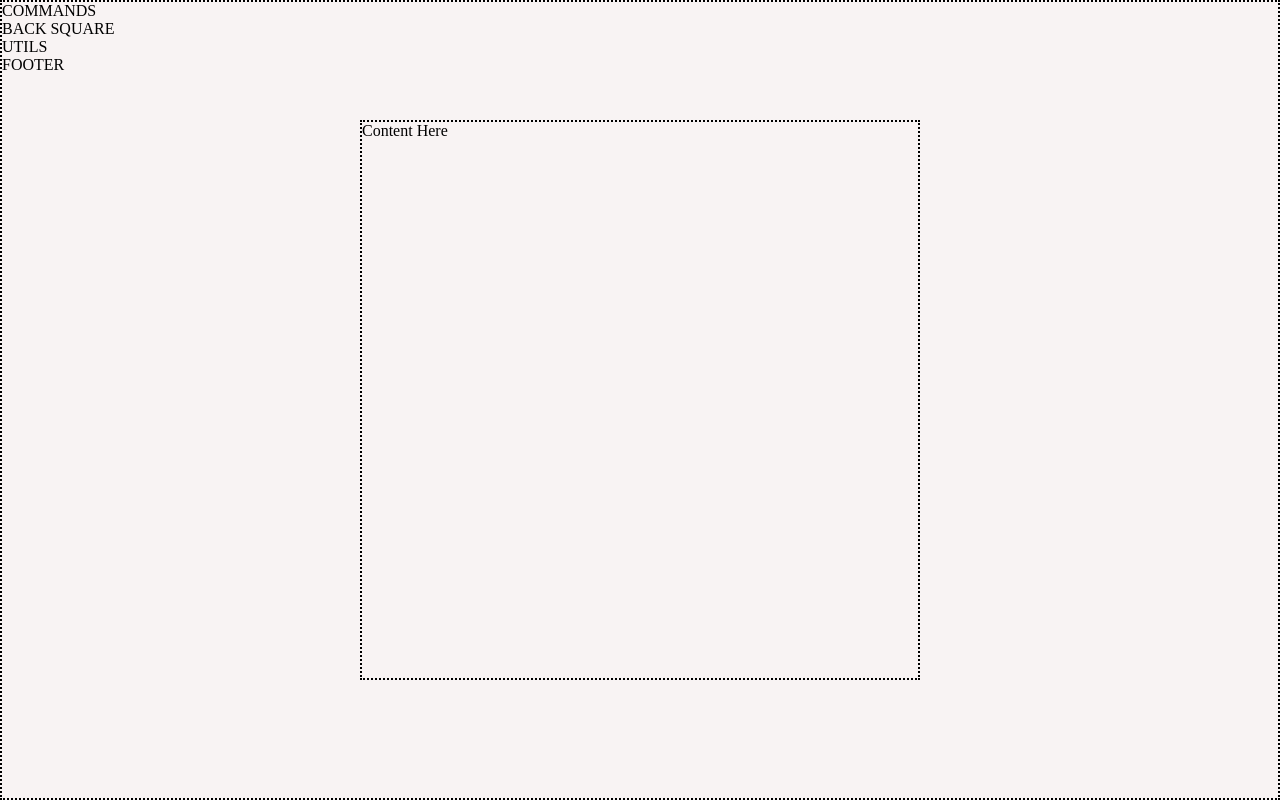
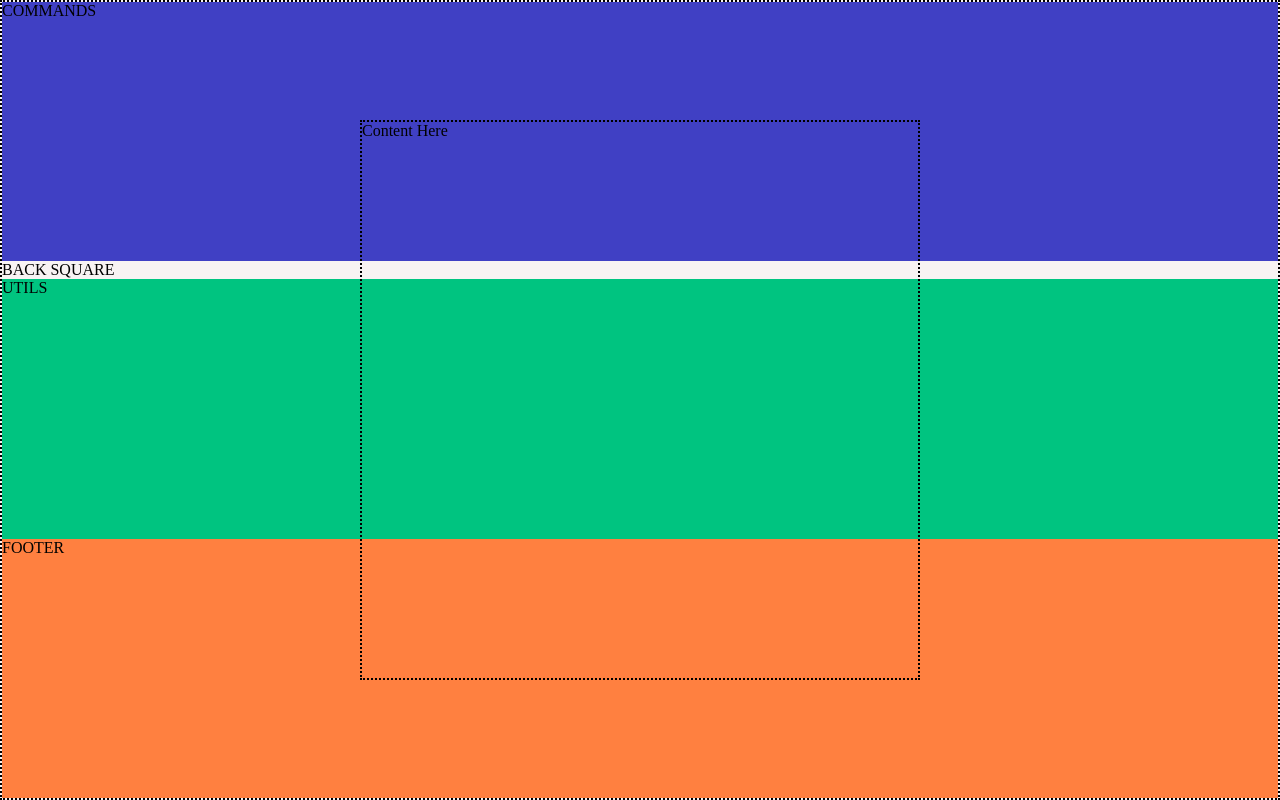
Before and after one commit to danielebarell/02-MD-TestingGUI, a plain HTML site: page index.html in a window 1280 px wide. Drawn offline with Linux system fonts and the light colour scheme.

Commit message:
page layout style component init

```diff
--- a/css/page-layout.css
+++ b/css/page-layout.css
@@ -7,5 +7,40 @@
     height: var(--page-height);
     width: var(--page-width);
     border: 2px dotted;
-
+    /*
+        just some colors for page layout different part
+    */
+    --color-bg-command: rgba(64,64,196,1);
+    --color-bg-utils: rgba(0,196,128,1);
+    --color-bg-footer: rgba(255,128,64,1);
+    /*
+        use grid method for laying out
+    */
+    display: grid;
 }
+.page-layout-vertical{
+    grid-template-areas:"cmd . utl"
+                      "cmd . utl"
+                      "ftr ftr ftr";
+    grid-template-columns: 1fr auto 1fr;
+    grid-template-rows: auto 1fr;
+}
+.page-layout-horizontal{
+    grid-template-areas:"cmd"
+                      "."
+                      "utl"
+                      "ftr";
+    grid-template-rows: 1fr auto 1fr 1fr;
+}
+.page-layout > .command-panel{
+    background-color: var(--color-bg-command);
+    grid-area: cmd;
+}
+.page-layout > .utils-panel{
+    background-color: var(--color-bg-utils);
+    grid-area: utl;
+}
+.page-layout > .footer{
+    background-color: var(--color-bg-footer);
+    grid-area: ftr;
+}
--- a/index.html
+++ b/index.html
@@ -2,17 +2,17 @@
 <html lang="en">
 <head>
     <meta charset="UTF-8">
-    <title>01-MD Perfect Square</title>
+    <title>02-MD Testing GUI</title>
     <link rel="stylesheet" href="style.css"/>
     <link rel="stylesheet" href="css/page-layout.css">
     <link rel="stylesheet" href="css/perfect-square.css">
 </head>
 <body>
 <div class="page-layout" id="page">
-    <aside>COMMANDS</aside>
+    <aside class="command-panel">COMMANDS</aside>
     <div>BACK SQUARE</div>
-    <aside>UTILS</aside>
-    <footer>FOOTER</footer>
+    <aside class="utils-panel">UTILS</aside>
+    <footer class="footer">FOOTER</footer>
 </div>
 <main id="shape-container" class="square">
     <div class="square-inner">
--- a/js/page-layout.js
+++ b/js/page-layout.js
@@ -1,13 +1,19 @@
 export class PageLayout{
     __page;
+    __VERTICAL_STYLE = 'page-layout-vertical';
+    __HORIZONAL_STYLE = 'page-layout-horizontal';
     constructor(target) {
         this.__page = target;
         console.log('PageLayout constructor',this.__page);
     }
     applyHorizontal(){
         console.log('PageLayout applyHorizontal');
+        this.__page.classList.add(this.__HORIZONAL_STYLE);
+        this.__page.classList.remove(this.__VERTICAL_STYLE);
     }
     applyVertical(){
         console.log('PageLayout applyVertical');
+        this.__page.classList.add(this.__VERTICAL_STYLE);
+        this.__page.classList.remove(this.__HORIZONAL_STYLE);
     }
 }
--- a/script.js
+++ b/script.js
@@ -2,7 +2,7 @@ import {PerfectSquare} from "./js/perfect-square.js";
 import {PageLayout} from "./js/page-layout.js";
 
 const perfectSquare = new PerfectSquare(document.querySelector('#shape-container'));
-const pageLayout = new PageLayout();
+const pageLayout = new PageLayout(document.querySelector('#page'));
 function applySquare(){
     const w = document.body.clientWidth;
     const h = document.body.clientHeight;
```
